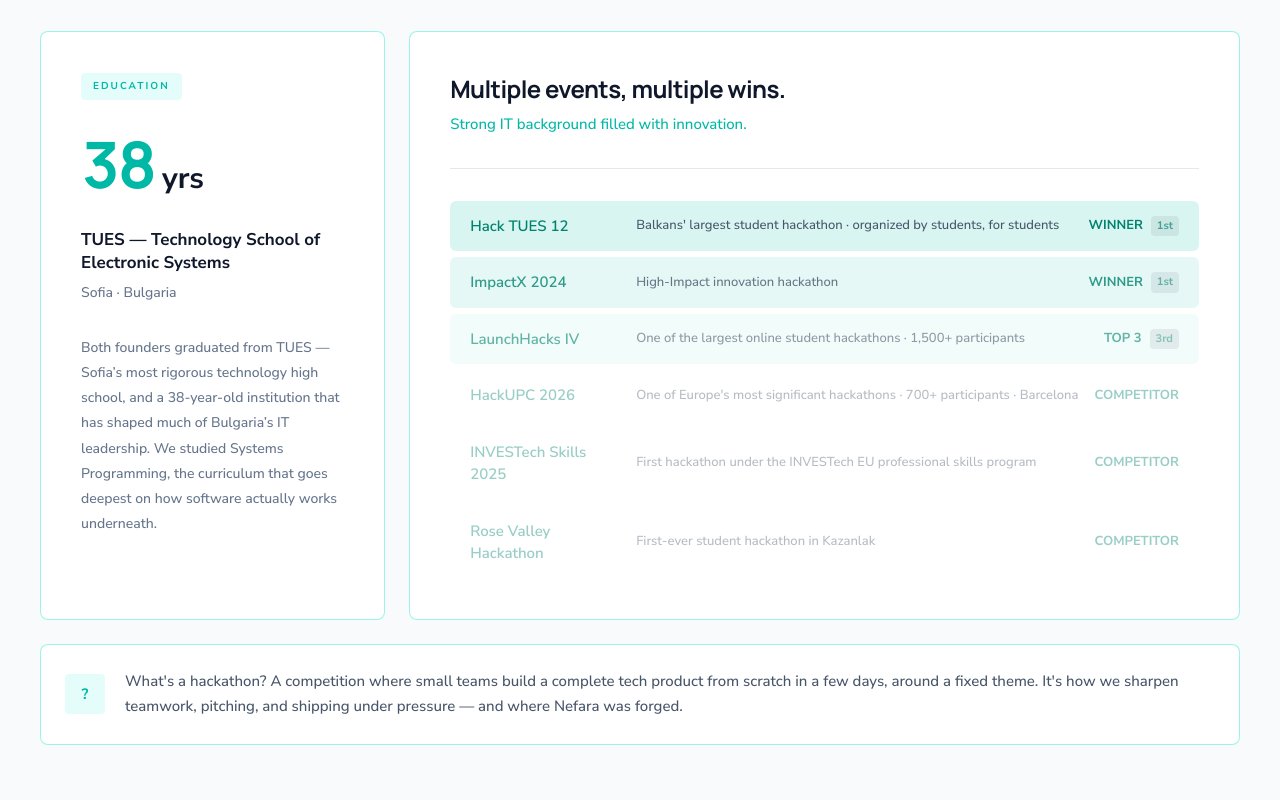
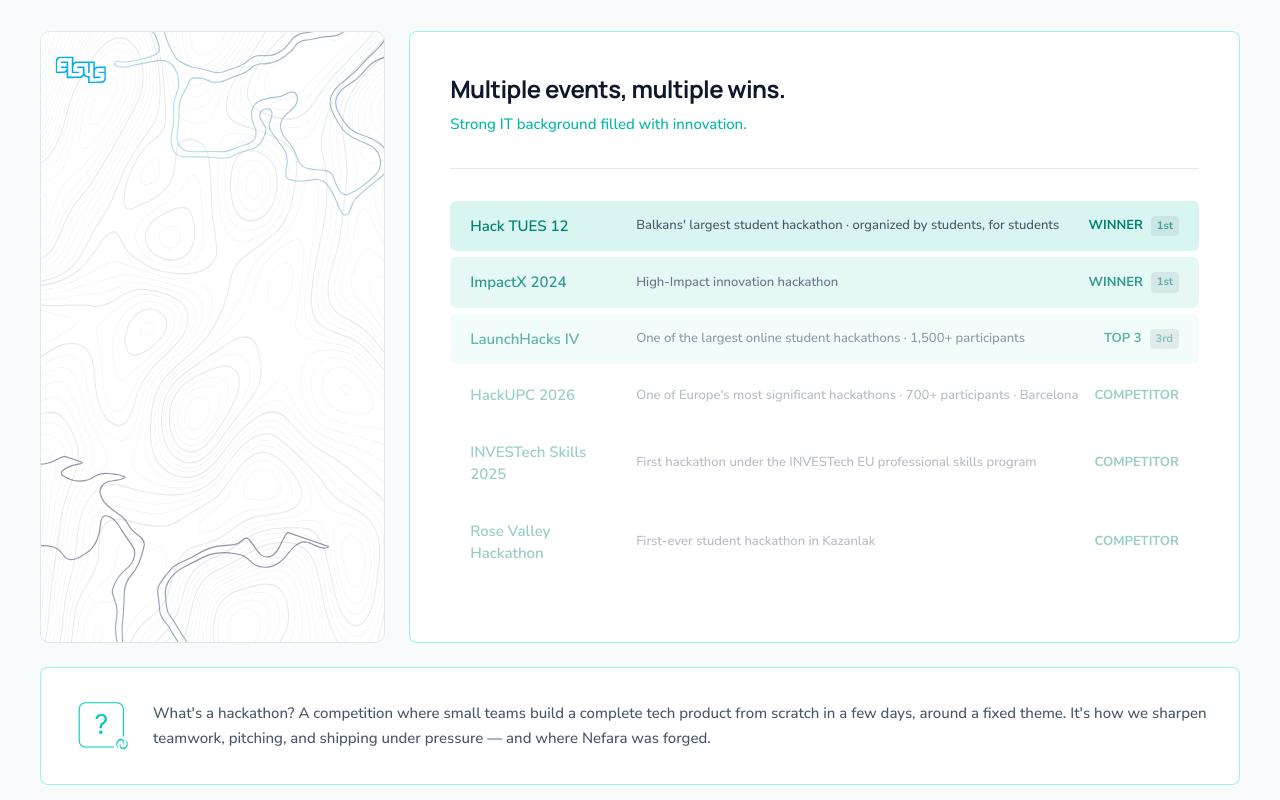
Before and after one commit to nefara-bg/Nefara-Web, a Next.js app in the folder client/: page /en/about in a window 1280 px wide. Shown: the part 1100-1900 px from the top of the page. Built offline with nearby package versions, Linux system fonts and the light colour scheme.

Commit message:
tues component better

```diff
--- a/client/src/components/AboutPage/AboutNefara.tsx
+++ b/client/src/components/AboutPage/AboutNefara.tsx
@@ -1,8 +1,7 @@
 import * as motion from "motion/react-client"
 import { getTranslations } from "next-intl/server"
 import { Link } from "@/i18n/navigation"
-import { ArrowRight } from "lucide-react"
-import { AnimatedNumber } from "@/components/AnimatedNumber"
+import { GlowingEffect } from "@/components/ui/glowing-effect"
 
 /* ─── tiny reveal helper ─── */
 function Reveal({
@@ -114,36 +113,13 @@
 
                         {/* TUES card */}
                         <Reveal delay={0.05}>
-                            <div className="relative rounded-[8px] p-8 lg:p-10 h-full bg-white dark:bg-transparent border border-[#00E6CC]/40 dark:border-[#00E6CC]/30">
-                                <div className="inline-block px-3 py-1.5 rounded-sm bg-[#00E6CC]/10 text-[#00B8A6] dark:text-[#00E6CC] text-[10px] font-bold uppercase tracking-[0.2em] mb-8">
-                                    {t("background.education.tag")}
-                                </div>
-
-                                {/* Years badge */}
-                                <div className="flex items-baseline gap-2 mb-8">
-                                    <AnimatedNumber
-                                        value={parseInt(t("background.education.years"), 10) || 38}
-                                        className="font-display text-[64px] font-bold text-[#00B8A6] dark:text-[#00E6CC] leading-none tracking-tighter"
-                                    />
-                                    <span className="text-3xl font-bold text-[#0F172A] dark:text-white leading-none">
-                                        {t("background.education.yearsLabel")}
-                                    </span>
-                                </div>
-
-                                <a
-                                    href="https://elsys-bg.org/"
-                                    target="_blank"
-                                    rel="noopener noreferrer"
-                                    className="text-[#0F172A] dark:text-white hover:text-[#00B8A6] dark:hover:text-[#00E6CC] transition-colors font-bold text-[17px] mb-2 leading-snug block w-fit"
-                                >
-                                    {t("background.education.school")}
-                                </a>
-                                <p className="text-[#64748B] dark:text-[#8492A6] text-sm mb-8">
-                                    {t("background.education.location")}
-                                </p>
-                                <p className="text-[#64748B] dark:text-[#8492A6] text-sm leading-[1.8]">
-                                    {t("background.education.body")}
-                                </p>
+                            <div className="relative h-full rounded-[10px] border border-border min-h-[320px] overflow-hidden">
+                                <GlowingEffect spread={40} glow={true} disabled={false} proximity={64} inactiveZone={0.01} />
+                                <img
+                                    src="/aboutNefaraImages/tues.svg"
+                                    alt="TUES"
+                                    className="w-full h-full object-cover"
+                                />
                             </div>
                         </Reveal>
 
@@ -206,9 +182,7 @@
                     {/* What is a hackathon banner */}
                     <Reveal delay={0.2}>
                         <div className="mt-6 rounded-[8px] p-5 lg:p-6 bg-white dark:bg-transparent border border-[#00E6CC]/40 dark:border-[#00E6CC]/30 flex items-start sm:items-center gap-5">
-                            <div className="w-10 h-10 shrink-0 bg-[#00E6CC]/10 rounded flex items-center justify-center text-[#00B8A6] dark:text-[#00E6CC] font-bold text-[15px]">
-                                ?
-                            </div>
+                            <img src="/aboutNefaraIcons/questingMarkIcon.svg" alt="" className="w-17 h-17 shrink-0" />
                             <p className="text-[15px] text-[#475569] dark:text-[#8492A6] leading-[1.7]">
                                 {t("background.hackathons.footnote")}
                             </p>
```
Also changed, not shown: client/public/aboutNefaraIcons/questingMarkIcon.svg (added), client/public/aboutNefaraImages/tues.svg (added).
